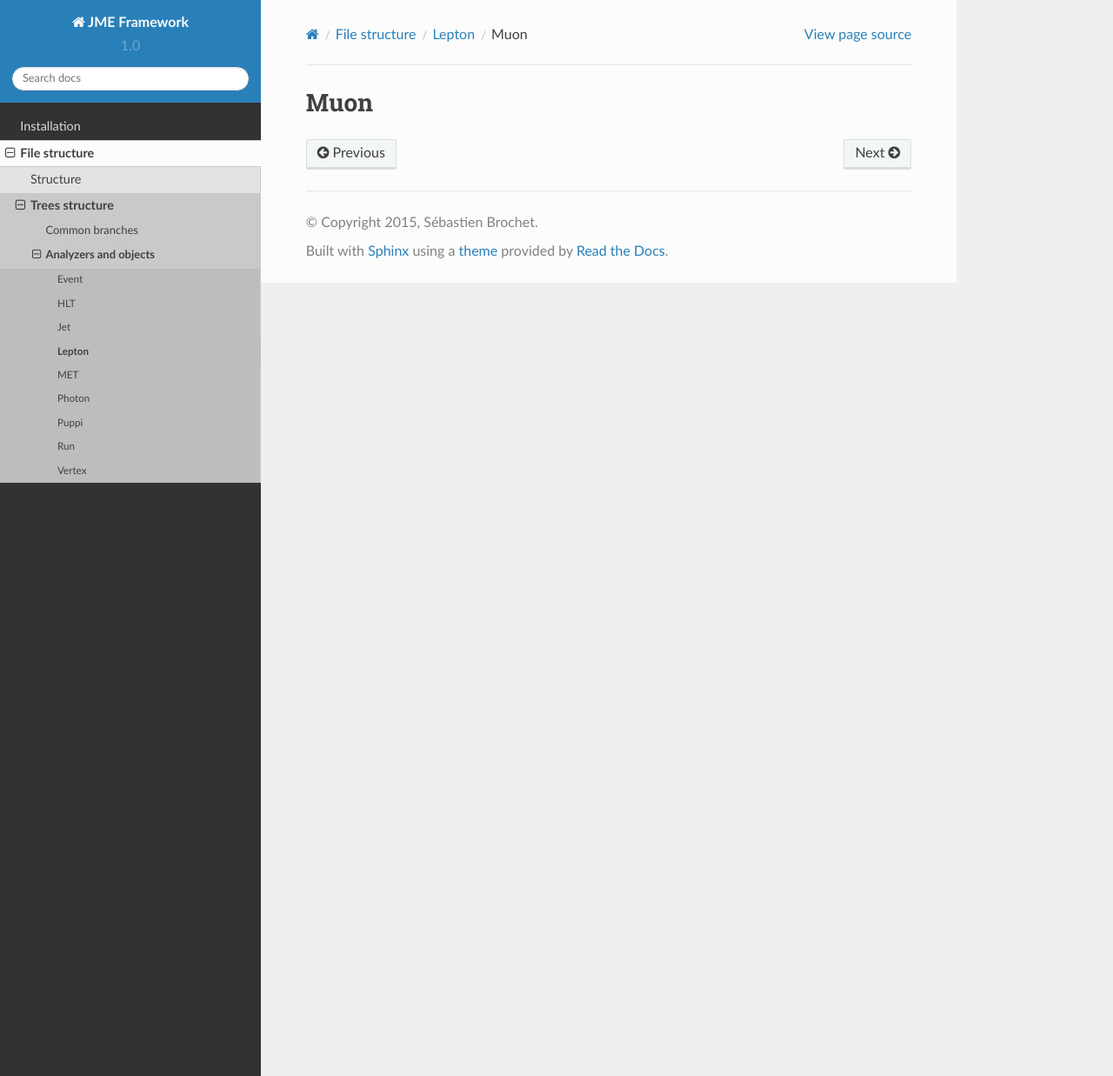
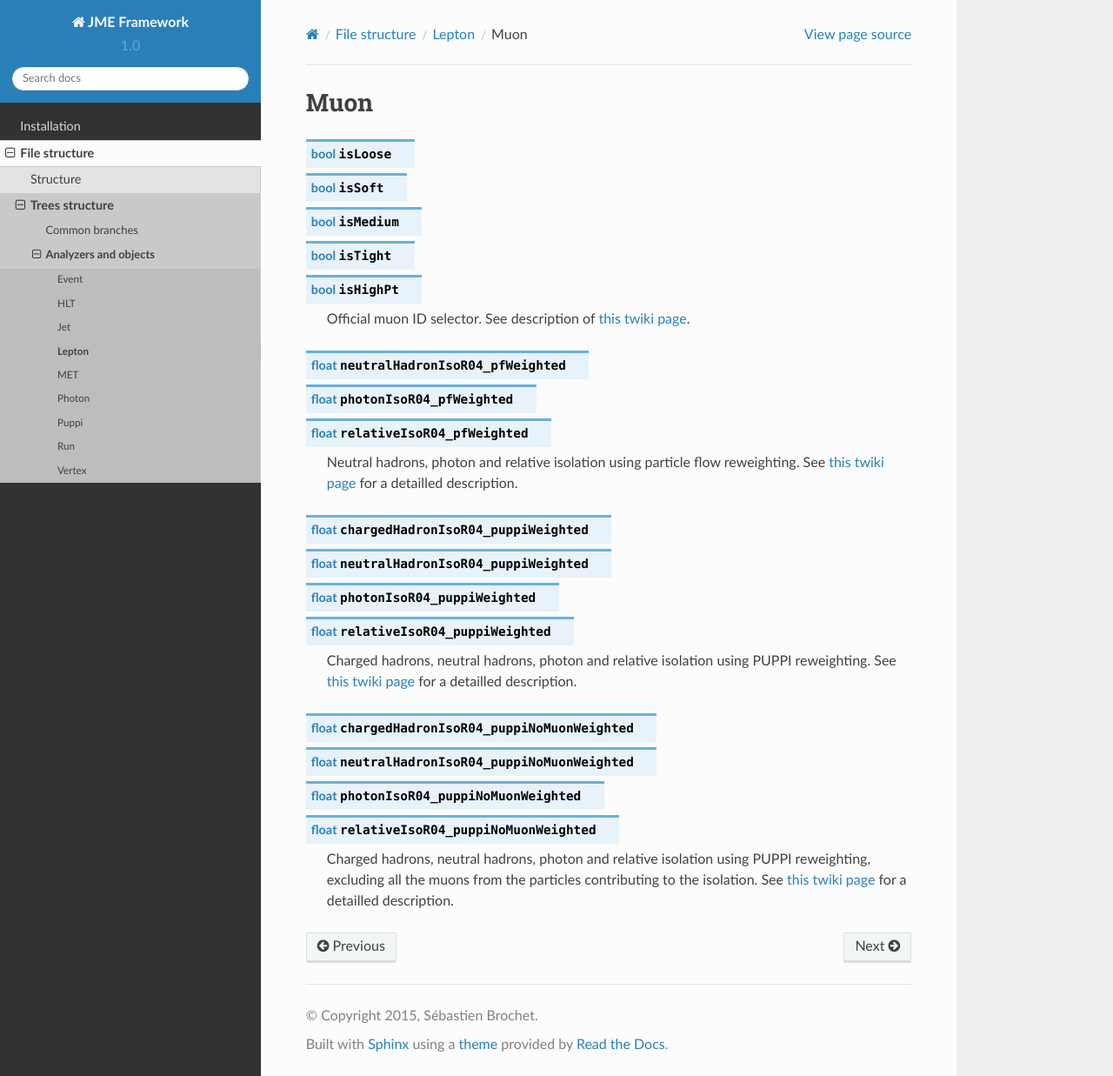
Before and after one commit to rgerosa/JMEValidator, a Sphinx documentation site: the page built from docs/format/lepton/muon.rst, in a window 1280 px wide and 1237 px high. Shown: the whole window at 87% size. Built offline with Sphinx 7.4.7 and the Read the Docs theme 2.0.0, drawn with Linux system fonts in a browser that asks for light colours.

Commit message:
document leptons

```diff
--- a/docs/format/lepton/muon.rst
+++ b/docs/format/lepton/muon.rst
@@ -1,2 +1,32 @@
+.. _muon:
+
 Muon
 ####
+
+.. cpp:member:: bool isLoose
+                bool isSoft
+                bool isMedium
+                bool isTight
+                bool isHighPt
+
+   Official muon ID selector. See description of `this twiki page <https://twiki.cern.ch/twiki/bin/view/CMS/SWGuideMuonId2015>`__.
+
+.. cpp:member:: float neutralHadronIsoR04_pfWeighted
+                float photonIsoR04_pfWeighted
+                float relativeIsoR04_pfWeighted
+
+   Neutral hadrons, photon and relative isolation using particle flow reweighting. See `this twiki page <https://twiki.cern.ch/twiki/bin/viewauth/CMS/MuonIsolationForRun2#Particle_Flow_reweighting>`__ for a detailled description.
+
+.. cpp:member:: float chargedHadronIsoR04_puppiWeighted
+                float neutralHadronIsoR04_puppiWeighted
+                float photonIsoR04_puppiWeighted
+                float relativeIsoR04_puppiWeighted
+
+   Charged hadrons, neutral hadrons, photon and relative isolation using PUPPI reweighting. See `this twiki page <https://twiki.cern.ch/twiki/bin/viewauth/CMS/MuonIsolationForRun2#PUPPI>`__ for a detailled description.
+
+.. cpp:member:: float chargedHadronIsoR04_puppiNoMuonWeighted
+                float neutralHadronIsoR04_puppiNoMuonWeighted
+                float photonIsoR04_puppiNoMuonWeighted
+                float relativeIsoR04_puppiNoMuonWeighted
+
+   Charged hadrons, neutral hadrons, photon and relative isolation using PUPPI reweighting, excluding all the muons from the particles contributing to the isolation. See `this twiki page <https://twiki.cern.ch/twiki/bin/viewauth/CMS/MuonIsolationForRun2#PUPPI>`__ for a detailled description.
```
Also changed, not shown: docs/format/lepton.rst (+57 -0 lines), docs/format/lepton/electron.rst (+32 -0 lines).
